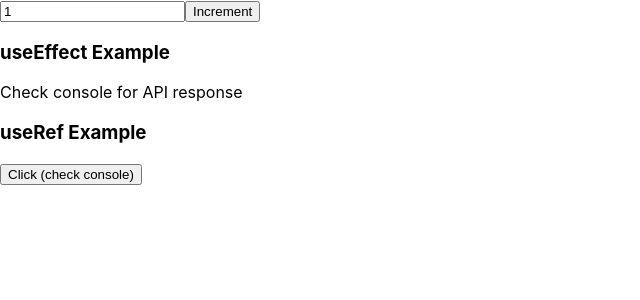
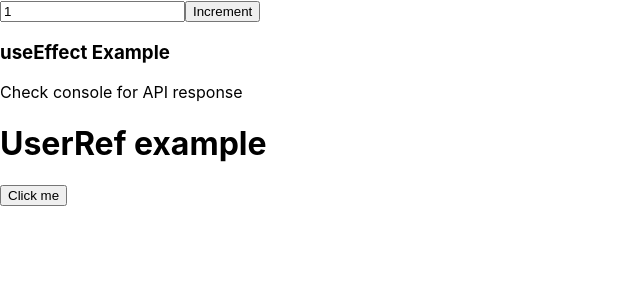
Before and after one commit to naman-0804/learning, a React (Create React App) app in the folder React/: page / in a window 1280 px wide. Shown: the top 300 px of the page, without its empty margins (0-640 px from the left). Built offline with nearby package versions, Linux system fonts and the light colour scheme; no server answers.

Commit message:
useref clear example

```diff
--- a/React/src/useref.js
+++ b/React/src/useref.js
@@ -1,21 +1,23 @@
 import { useRef } from "react";
 
-function RefCounter() {
-  const refCount = useRef(0);
+function RefDemo() {
+  console.log("🔄 Component rendered");
 
-  const handleClick = () => {
-    refCount.current += 1;
-    console.log("Ref count:", refCount.current);
-  };
+  const clicks = useRef(0);
 
   return (
     <div>
-      <h3>useRef Example</h3>
-      <button onClick={handleClick}>
-        Click (check console)
-      </button>
+    <h1>UserRef example</h1>
+    <button
+      onClick={() => {
+        clicks.current++;
+        console.log("Clicks:", clicks.current);
+      }}
+    >
+      Click me
+    </button>
     </div>
   );
 }
 
-export default RefCounter;
+export default RefDemo;
```
